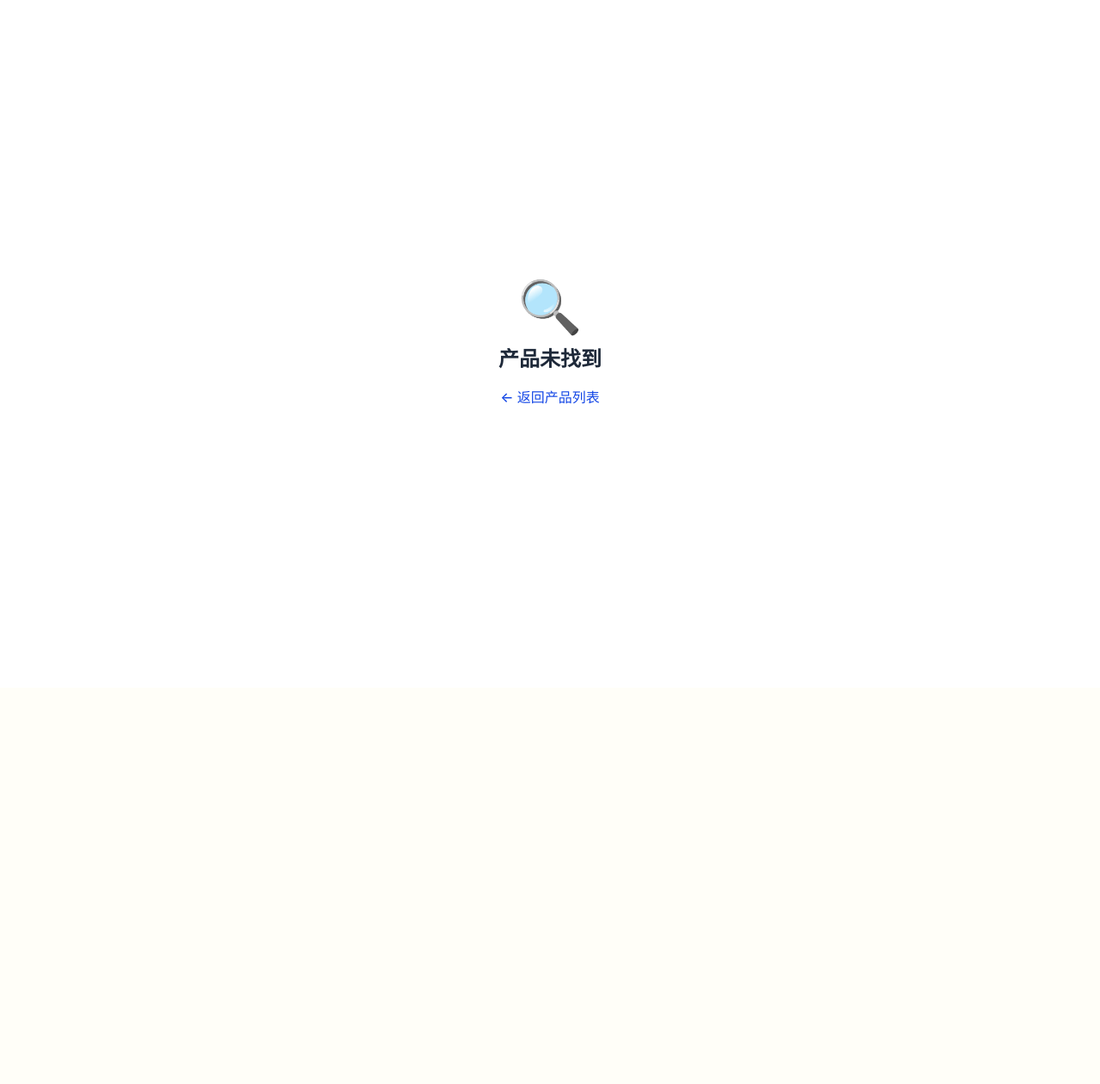
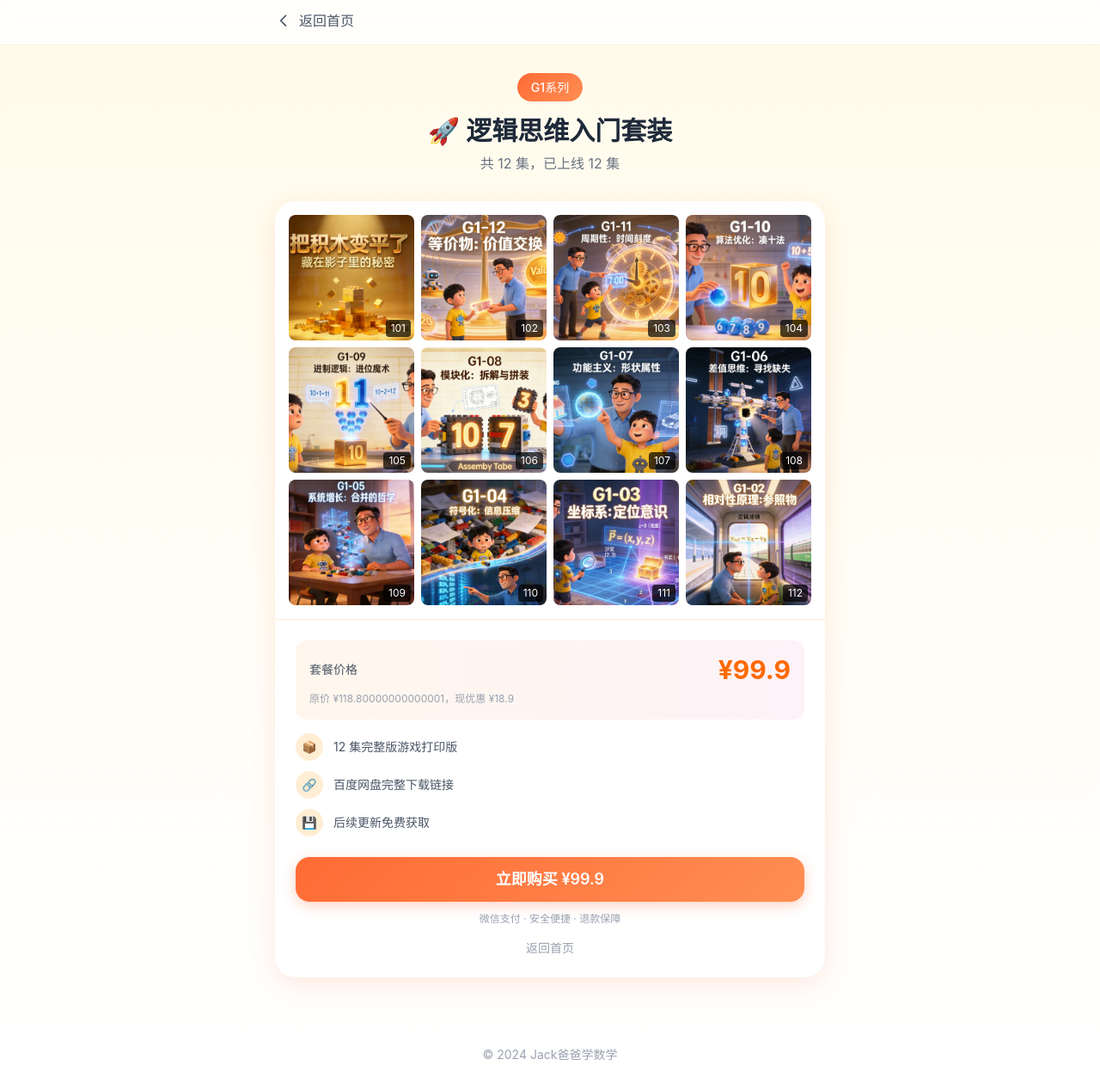
Before and after one commit to colorday655-glitch/dad-jack-learns-math, a Next.js app: page /product/G1-bundle in a window 1280 px wide. Shown: the whole page at 86% size. Before the commit the page ends 800 px from the top, so only its background shows below. Built offline with nearby package versions, Linux system fonts and the light colour scheme.

Commit message:
feat(ROS-9): product pages - single video ¥9.9 and bundle ¥99.9

```diff
--- a/app/product/[id]/page.tsx
+++ b/app/product/[id]/page.tsx
@@ -1,229 +1,153 @@
 'use client';
 
-import { useState, useEffect } from 'react';
+import { useState } from 'react';
 import { useParams } from 'next/navigation';
 import Link from 'next/link';
+import Image from 'next/image';
+import { videos } from '../../data/videos';
 
-interface Product {
-  id: string;
-  title: string;
-  description: string;
-  category: string;
-  thumbnail: string;
-  price: number;
+function isBundle(id: string): boolean {
+  return id === 'G1-bundle' || id === 'G2-bundle';
 }
 
-const products: Product[] = [
-  { id: 'G101', title: '集合逻辑入门', description: '建立分类与集合思维的数学游戏，适合1-2年级。', category: '逻辑思维', thumbnail: '/images/G101.svg', price: 9.9 },
-  { id: 'G102', title: '相对性原理', description: '理解相对与比较的空间游戏，适合1-2年级。', category: '空间思维', thumbnail: '/images/G102.svg', price: 9.9 },
-  { id: 'G103', title: '坐标系定位', description: '建立空间索引能力的坐标游戏，适合1-3年级。', category: '空间思维', thumbnail: '/images/G103.svg', price: 9.9 },
-  { id: 'G104', title: '符号化思维', description: '训练信息压缩与抽象思维的数学游戏，适合1-3年级。', category: '逻辑思维', thumbnail: '/images/G104.svg', price: 9.9 },
-  { id: 'G105', title: '加法逻辑入门', description: '理解加法系统集成思维的游戏，适合1-2年级。', category: '计算能力', thumbnail: '/images/G105.svg', price: 9.9 },
-  { id: 'G106', title: '减法逻辑入门', description: '理解减法意义的差值寻找游戏，适合1-2年级。', category: '计算能力', thumbnail: '/images/G106.svg', price: 9.9 },
-  { id: 'G107', title: '形状属性逻辑', description: '认识几何形状与功能的关系，适合1-3年级。', category: '空间思维', thumbnail: '/images/G107.svg', price: 9.9 },
-  { id: 'G108', title: '模块化思维', description: '培养问题拆解能力的乐高式游戏，适合1-3年级。', category: '解决问题', thumbnail: '/images/G108.svg', price: 9.9 },
-  { id: 'G109', title: '进制逻辑入门', description: '理解数字结构的进制游戏，适合1-3年级。', category: '逻辑思维', thumbnail: '/images/G109.svg', price: 9.9 },
-  { id: 'G110', title: '凑十法入门', description: '训练计算速度的凑十法练习游戏，适合1-2年级。', category: '计算能力', thumbnail: '/images/G110.svg', price: 9.9 },
-  { id: 'G111', title: '周期性规律', description: '认识时间与周期的数学游戏，适合小学1-2年级。', category: '逻辑思维', thumbnail: '/images/G111.svg', price: 9.9 },
-  { id: 'G112', title: '等价交换入门', description: '帮助孩子理解价值交换逻辑的人民币游戏，适合1-3年级。', category: '逻辑思维', thumbnail: '/images/G112.svg', price: 9.9 },
-  { id: 'G201', title: '把积木变平了', description: '适合小学1-3年级的空间思维训练游戏。包含影子配对、立体图形辨识等趣味练习。', category: '空间思维', thumbnail: '/images/G201.svg', price: 9.9 },
-  { id: 'G202', title: '七块板的魔法', description: '拼图与空间想象力的游戏，适合1-3年级。', category: '空间思维', thumbnail: '/images/G202.svg', price: 9.9 },
-  { id: 'G203', title: '最听话的正方形', description: '对称与旋转的空间思维游戏，适合1-3年级。', category: '空间思维', thumbnail: '/images/G203.svg', price: 9.9 },
-];
-
-const sizes = [
-  { id: 'a4', name: 'A4', price: 0 },
-  { id: 'a5', name: 'A5', price: -2 },
-];
-
-const papers = [
-  { id: 'normal', name: '普通纸', price: 0 },
-  { id: 'glossy', name: '铜版纸', price: 5 },
-];
+function isSingleVideo(id: string): boolean {
+  return videos.some(v => v.id === id);
+}
 
 export default function ProductPage() {
   const params = useParams();
   const id = params?.id as string;
 
-  const [quantity, setQuantity] = useState(1);
-  const [selectedSize, setSelectedSize] = useState('a4');
-  const [selectedPaper, setSelectedPaper] = useState('normal');
-  const [added, setAdded] = useState(false);
-  const [customImage, setCustomImage] = useState<string | null>(null);
+  if (isBundle(id)) {
+    return <BundlePage id={id} />;
+  }
 
-  const product = products.find(p => p.id === id);
+  if (isSingleVideo(id)) {
+    return <SingleVideoPage id={id} />;
+  }
 
-  useEffect(() => {
-    if (id) {
-      const uploaded = localStorage.getItem(`game_${id}`);
-      if (uploaded) {
-        setCustomImage(uploaded);
-      }
-    }
-  }, [id]);
-
-  if (!product) {
   return (
-      <div className="min-h-screen bg-white flex items-center justify-center">
+    <div className="min-h-screen bg-gradient-to-b from-amber-50 to-white flex items-center justify-center">
       <div className="text-center">
         <div className="text-6xl mb-4">🔍</div>
-          <h1 className="text-2xl font-bold text-gray-800 mb-4">产品未找到</h1>
-          <Link href="/" className="text-blue-700 hover:text-blue-800 font-medium">
-            ← 返回产品列表
+        <h1 className="text-2xl font-bold text-gray-800 mb-4">未找到</h1>
+        <Link href="/" className="text-orange-500 hover:text-orange-600 font-medium">
+          ← 返回首页
         </Link>
       </div>
     </div>
   );
 }
 
-  const sizePrice = sizes.find(s => s.id === selectedSize)?.price || 0;
-  const paperPrice = papers.find(p => p.id === selectedPaper)?.price || 0;
-  const total = (product.price + sizePrice + paperPrice) * quantity;
+function SingleVideoPage({ id }: { id: string }) {
+  const video = videos.find(v => v.id === id);
 
-  const handleAddToCart = () => {
-    const item = {
-      productId: product.id,
-      title: product.title,
-      thumbnail: product.thumbnail,
-      basePrice: product.price,
-      size: selectedSize,
-      paper: selectedPaper,
-      quantity: quantity,
-      unitPrice: product.price + sizePrice + paperPrice,
-      totalPrice: total,
-    };
+  if (!video) {
+    return (
+      <div className="min-h-screen bg-gradient-to-b from-amber-50 to-white flex items-center justify-center">
+        <div className="text-center">
+          <div className="text-6xl mb-4">🔍</div>
+          <h1 className="text-2xl font-bold text-gray-800 mb-4">视频未找到</h1>
+          <Link href="/" className="text-orange-500 hover:text-orange-600 font-medium">
+            ← 返回首页
+          </Link>
+        </div>
+      </div>
+    );
+  }
 
-    const cart = JSON.parse(localStorage.getItem('cart') || '[]');
-    cart.push(item);
-    localStorage.setItem('cart', JSON.stringify(cart));
-
-    setAdded(true);
-    setTimeout(() => setAdded(false), 2000);
-  };
+  if (!video.available) {
+    return (
+      <div className="min-h-screen bg-gradient-to-b from-amber-50 to-white flex items-center justify-center">
+        <div className="text-center">
+          <div className="text-6xl mb-4">⏰</div>
+          <h1 className="text-2xl font-bold text-gray-800 mb-4">即将上线</h1>
+          <p className="text-gray-500 mb-4">{video.title}</p>
+          <Link href="/" className="text-orange-500 hover:text-orange-600 font-medium">
+            ← 返回首页
+          </Link>
+        </div>
+      </div>
+    );
+  }
 
   return (
-    <div className="min-h-screen bg-white">
-      {/* Header */}
-      <header className="bg-white border-b border-gray-200 sticky top-0 z-50">
+    <div className="min-h-screen bg-gradient-to-b from-amber-50 to-white">
+      <header className="bg-white/80 backdrop-blur-sm border-b border-orange-100 sticky top-0 z-50">
         <div className="max-w-2xl mx-auto px-4 py-3">
           <Link
             href="/"
-            className="inline-flex items-center gap-2 text-gray-600 hover:text-blue-700 font-medium"
+            className="inline-flex items-center gap-2 text-gray-600 hover:text-orange-500 font-medium"
           >
             <svg className="w-5 h-5" fill="none" stroke="currentColor" viewBox="0 0 24 24">
               <path strokeLinecap="round" strokeLinejoin="round" strokeWidth={2} d="M15 19l-7-7 7-7" />
             </svg>
-            返回产品列表
+            返回首页
           </Link>
         </div>
       </header>
 
       <main className="max-w-2xl mx-auto px-4 py-8">
-        {/* Product Image */}
-        <div className="bg-gray-50 rounded-xl p-8 mb-6">
-          <img
-            src={customImage || product.thumbnail}
-            alt={product.title}
-            className="w-full max-h-80 object-contain"
+        <div className="pixar-card overflow-hidden">
+          <div className="relative aspect-[4/3]">
+            <Image
+              src={video.thumbnail}
+              alt={video.title}
+              fill
+              className="object-cover"
             />
+            <div className="absolute top-3 left-3">
+              <span className={`pixar-tag ${video.category === 'G1系列' ? 'pixar-tag-g1' : 'pixar-tag-g2'}`}>
+                {video.id}
+              </span>
+            </div>
+            {video.duration && (
+              <span className="absolute bottom-3 right-3 bg-black/70 text-white text-sm px-3 py-1 rounded-lg">
+                {video.duration}
+              </span>
+            )}
           </div>
 
-        {/* Product Info */}
-        <div className="mb-6">
-          <span className="inline-block text-xs bg-blue-50 text-blue-700 px-2 py-1 rounded-md font-medium">
-            {product.category}
-          </span>
+          <div className="p-6">
+            <h1 className="text-xl font-bold text-gray-800 mb-2">
+              {video.title.replace(/^G\d+\s*/, '')}
+            </h1>
+            <p className="text-gray-500 text-sm mb-4">
+              {video.description}
+            </p>
 
-          <h1 className="text-2xl font-bold text-gray-800 mt-3">
-            {product.title}
-          </h1>
-
-          <p className="text-gray-500 mt-2">
-            {product.description}
-          </p>
+            <div className="bg-gradient-to-r from-orange-50 to-pink-50 rounded-xl p-4 mb-6">
+              <div className="text-sm text-gray-600 mb-2">💰 价格</div>
+              <div className="text-3xl font-bold text-orange-500">¥9.9</div>
+              <div className="text-xs text-gray-400 mt-1">包含百度网盘下载链接</div>
             </div>
 
-        {/* Options */}
-        <div className="space-y-4">
-          {/* Size */}
-          <div>
-            <div className="text-sm font-medium text-gray-700 mb-2">📐 尺寸</div>
-            <div className="flex gap-3">
-              {sizes.map(size => (
-                <button
-                  key={size.id}
-                  onClick={() => setSelectedSize(size.id)}
-                  className={`flex-1 py-3 rounded-lg text-sm font-medium transition-all ${
-                    selectedSize === size.id
-                      ? 'bg-blue-700 text-white'
-                      : 'bg-gray-100 text-gray-600 hover:bg-gray-200'
-                  }`}
-                >
-                  {size.name}
-                </button>
-              ))}
+            <div className="space-y-3">
+              <div className="flex items-center gap-3 text-sm text-gray-600">
+                <span className="w-8 h-8 bg-orange-100 rounded-full flex items-center justify-center">📦</span>
+                <span>视频配套一页纸游戏打印版</span>
+              </div>
+              <div className="flex items-center gap-3 text-sm text-gray-600">
+                <span className="w-8 h-8 bg-orange-100 rounded-full flex items-center justify-center">🔗</span>
+                <span>百度网盘链接 + 提取码</span>
+              </div>
+              <div className="flex items-center gap-3 text-sm text-gray-600">
+                <span className="w-8 h-8 bg-orange-100 rounded-full flex items-center justify-center">📱</span>
+                <span>微信支付，安全便捷</span>
               </div>
             </div>
 
-          {/* Paper */}
-          <div>
-            <div className="text-sm font-medium text-gray-700 mb-2">📄 纸质</div>
-            <div className="flex gap-3">
-              {papers.map(paper => (
-                <button
-                  key={paper.id}
-                  onClick={() => setSelectedPaper(paper.id)}
-                  className={`flex-1 py-3 rounded-lg text-sm font-medium transition-all ${
-                    selectedPaper === paper.id
-                      ? 'bg-blue-700 text-white'
-                      : 'bg-gray-100 text-gray-600 hover:bg-gray-200'
-                  }`}
+            <button className="w-full pixar-btn py-4 text-lg mt-6">
+              立即购买 ¥9.9
+            </button>
+
+            <Link
+              href="/"
+              className="block text-center text-gray-400 text-sm mt-4 hover:text-orange-500"
             >
-                  {paper.name}
-                </button>
-              ))}
+              返回首页
+            </Link>
           </div>
-          </div>
-
-          {/* Quantity */}
-          <div>
-            <div className="text-sm font-medium text-gray-700 mb-2">🔢 数量</div>
-            <select
-              value={quantity}
-              onChange={(e) => setQuantity(Number(e.target.value))}
-              className="w-full bg-gray-100 border border-gray-200 rounded-lg py-3 px-4 text-gray-800 focus:outline-none focus:border-blue-700"
-            >
-              {[1,2,3,4,5,10,20].map(q => (
-                <option key={q} value={q}>{q} 份</option>
-              ))}
-            </select>
-          </div>
-        </div>
-
-        {/* Price & Add to Cart */}
-        <div className="mt-6 pt-6 border-t border-gray-200 flex items-center justify-between">
-          <div>
-            <div className="text-sm text-gray-500">总计</div>
-            <div className="text-3xl font-bold text-blue-700">¥{total}</div>
-          </div>
-
-          <button
-            onClick={handleAddToCart}
-            className={`px-8 py-3 rounded-lg font-medium transition-all ${
-              added
-                ? 'bg-green-500 text-white'
-                : 'bg-blue-700 hover:bg-blue-800 text-white'
-            }`}
-          >
-            {added ? '✓ 已加入' : (
-              <>
-                <svg className="w-5 h-5 inline mr-1" viewBox="0 0 24 24">
-                  <path fill="white" d="M3 3h2l.4 2M7 13h10l4-8H5.4M7 13L5.4 5M7 13l-2.293 2.293c-.63.63-.184 1.707.707 1.707H17m0 0a2 2 0 100 4 2 2 0 000-4zm-8 2a2 2 0 11-4 0 2 2 0 014 0z"/>
-                </svg>
-                加入购物车
-              </>
-            )}
-          </button>
         </div>
       </main>
 
@@ -233,3 +157,124 @@ export default function ProductPage() {
     </div>
   );
 }
+
+function BundlePage({ id }: { id: string }) {
+  const isG1 = id === 'G1-bundle';
+  const isG2 = id === 'G2-bundle';
+
+  const videos_ = isG1
+    ? videos.filter(v => v.category === 'G1系列')
+    : isG2
+      ? videos.filter(v => v.category === 'G2系列')
+      : [];
+
+  const availableCount = videos_.filter(v => v.available).length;
+  const price = '99.9';
+  const seriesName = isG1 ? 'G1系列' : isG2 ? 'G2系列' : '';
+
+  return (
+    <div className="min-h-screen bg-gradient-to-b from-amber-50 to-white">
+      <header className="bg-white/80 backdrop-blur-sm border-b border-orange-100 sticky top-0 z-50">
+        <div className="max-w-2xl mx-auto px-4 py-3">
+          <Link
+            href="/"
+            className="inline-flex items-center gap-2 text-gray-600 hover:text-orange-500 font-medium"
+          >
+            <svg className="w-5 h-5" fill="none" stroke="currentColor" viewBox="0 0 24 24">
+              <path strokeLinecap="round" strokeLinejoin="round" strokeWidth={2} d="M15 19l-7-7 7-7" />
+            </svg>
+            返回首页
+          </Link>
+        </div>
+      </header>
+
+      <main className="max-w-2xl mx-auto px-4 py-8">
+        <div className="text-center mb-8">
+          <span className={`inline-block pixar-tag mb-4 ${isG1 ? 'pixar-tag-g1' : 'pixar-tag-g2'}`}>
+            {seriesName}
+          </span>
+          <h1 className="text-3xl font-bold text-gray-800 mb-2">
+            {isG1 ? '🚀 逻辑思维入门套装' : '🌟 进阶思维训练套装'}
+          </h1>
+          <p className="text-gray-500">
+            共 {videos_.length} 集，已上线 {availableCount} 集
+          </p>
+        </div>
+
+        <div className="pixar-card overflow-hidden mb-6">
+          <div className="grid grid-cols-4 gap-2 p-4">
+            {videos_.map(video => (
+              <div
+                key={video.id}
+                className={`relative aspect-square rounded-lg overflow-hidden ${
+                  !video.available ? 'opacity-50' : ''
+                }`}
+              >
+                <Image
+                  src={video.thumbnail}
+                  alt={video.id}
+                  fill
+                  className="object-cover"
+                />
+                {!video.available && (
+                  <div className="absolute inset-0 bg-gray-200 flex items-center justify-center">
+                    <span className="text-xs text-gray-500">敬请期待</span>
+                  </div>
+                )}
+                <span className="absolute bottom-1 right-1 bg-black/70 text-white text-xs px-1.5 py-0.5 rounded">
+                  {video.id.replace('G', '')}
+                </span>
+              </div>
+            ))}
+          </div>
+
+          <div className="p-6 border-t border-orange-100">
+            <div className="bg-gradient-to-r from-orange-50 to-pink-50 rounded-xl p-4 mb-4">
+              <div className="flex justify-between items-center mb-2">
+                <span className="text-sm text-gray-600">套餐价格</span>
+                <span className="text-3xl font-bold text-orange-500">¥{price}</span>
+              </div>
+              <div className="text-xs text-gray-400">
+                原价 ¥{9.9 * videos_.length}，现优惠 ¥{((9.9 * videos_.length) - 99.9).toFixed(1)}
+              </div>
+            </div>
+
+            <div className="space-y-3 mb-6">
+              <div className="flex items-center gap-3 text-sm text-gray-600">
+                <span className="w-8 h-8 bg-orange-100 rounded-full flex items-center justify-center">📦</span>
+                <span>{videos_.length} 集完整版游戏打印版</span>
+              </div>
+              <div className="flex items-center gap-3 text-sm text-gray-600">
+                <span className="w-8 h-8 bg-orange-100 rounded-full flex items-center justify-center">🔗</span>
+                <span>百度网盘完整下载链接</span>
+              </div>
+              <div className="flex items-center gap-3 text-sm text-gray-600">
+                <span className="w-8 h-8 bg-orange-100 rounded-full flex items-center justify-center">💾</span>
+                <span>后续更新免费获取</span>
+              </div>
+            </div>
+
+            <button className="w-full pixar-btn py-4 text-lg">
+              立即购买 ¥{price}
+            </button>
+
+            <p className="text-center text-xs text-gray-400 mt-3">
+              微信支付 · 安全便捷 · 退款保障
+            </p>
+
+            <Link
+              href="/"
+              className="block text-center text-gray-400 text-sm mt-4 hover:text-orange-500"
+            >
+              返回首页
+            </Link>
+          </div>
+        </div>
+      </main>
+
+      <footer className="text-center py-6 text-gray-400 text-sm">
+        © 2024 Jack爸爸学数学
+      </footer>
+    </div>
+  );
+}
```
Lines whose indentation alone changed are shown as unchanged.
